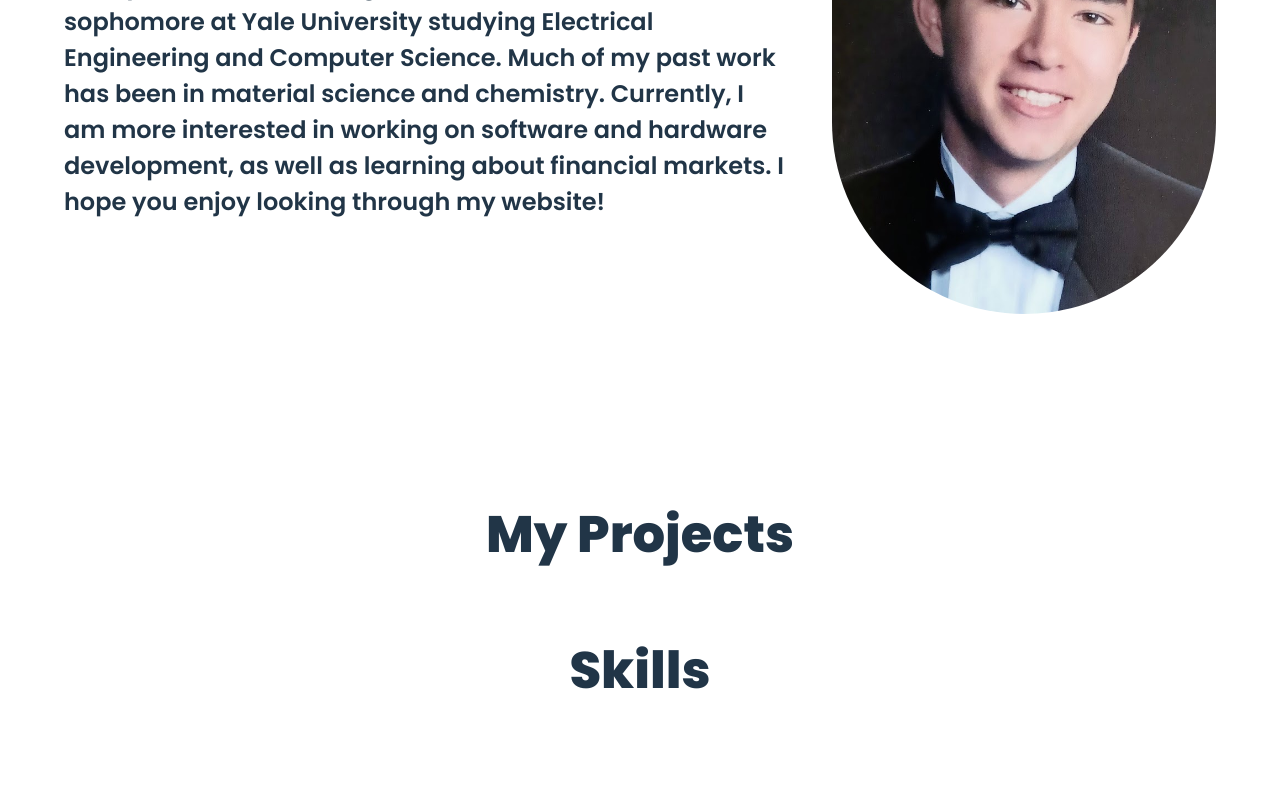
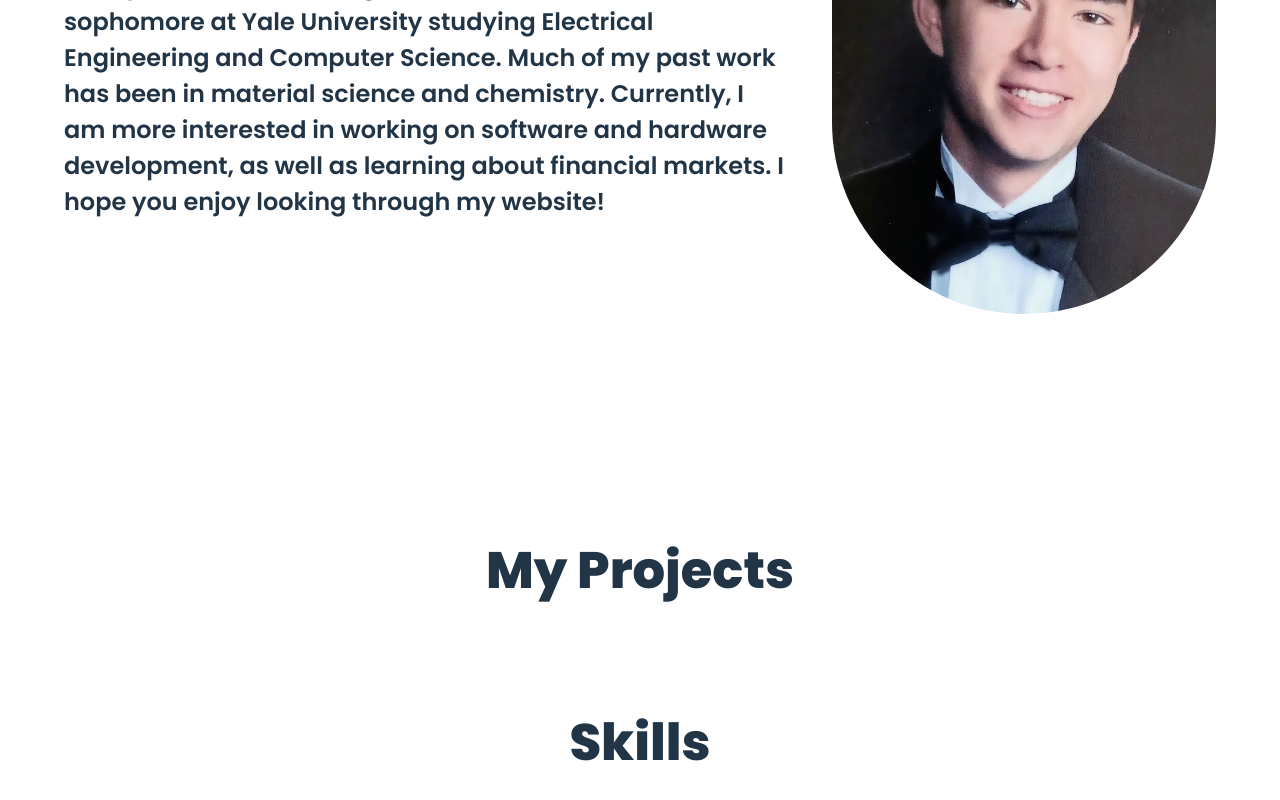
Before and after one commit to onghaig/onghaig.github.io, a React (Vite) app: page / in a window 1280 px wide. Shown: the part 358-1158 px from the top of the page. Built offline with nearby package versions, Linux system fonts and the light colour scheme.

Commit message:
updated spacing between section for project, will do the same later.

```diff
--- a/src/components/projects.tsx
+++ b/src/components/projects.tsx
@@ -1,6 +1,6 @@
 export default function Projects() {
     return (
-        <section id="projects" className="relative px-8 py-16">
+        <section id="projects" className="relative px-8 py-25">
                 <h1 className="text-4xl font-bold mb-4">
                     My Projects
                 </h1>
```
